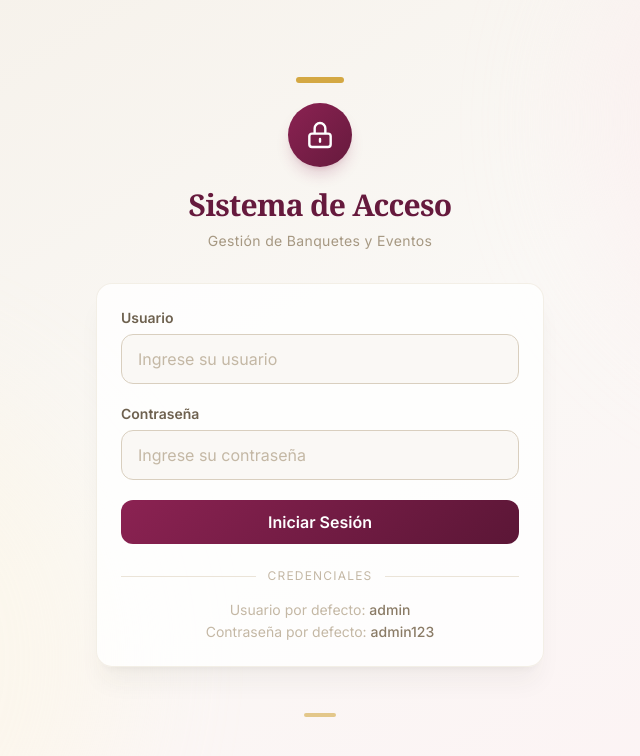
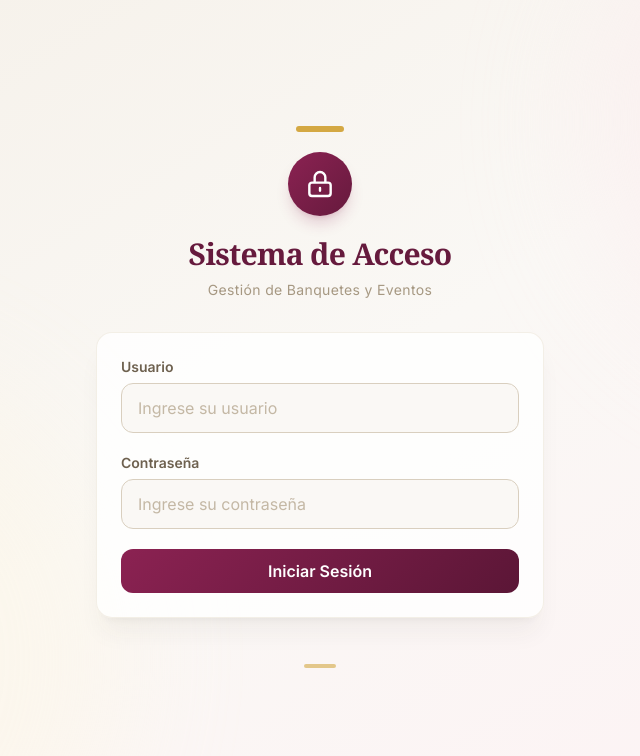
Before and after one commit to Lui-get123/banquete-soft, a Next.js app: page /login in a window 1280 px wide. Shown: the top 756 px of the page, without its empty margins (320-960 px from the left). Built offline with nearby package versions, Linux system fonts and the light colour scheme.

Commit message:
style: remove admin credentials from login and update footers to BanqueteSoft

```diff
--- a/src/app/dashboard/page.tsx
+++ b/src/app/dashboard/page.tsx
@@ -264,7 +264,7 @@ export default function DashboardPage() {
       {/* Footer */}
       <footer className="py-6 text-center">
         <p className="text-warm-400 text-sm">
-          Banquete Pro Construcción © 2026
+          BanqueteSoft © {new Date().getFullYear()}
         </p>
       </footer>
     </div>
--- a/src/app/layout.tsx
+++ b/src/app/layout.tsx
@@ -8,8 +8,8 @@ const inter = Inter({
 });
 
 export const metadata: Metadata = {
-  title: "Sistema de Gestión de Acceso - Banquete",
-  description: "Sistema de control de acceso y pagos para eventos — Banquete Pro Construcción",
+  title: "BanqueteSoft",
+  description: "Sistema de control de acceso y pagos para eventos — BanqueteSoft",
 };
 
 export default function RootLayout({
--- a/src/app/login/page.tsx
+++ b/src/app/login/page.tsx
@@ -128,22 +128,7 @@ export default function LoginPage() {
             </button>
           </form>
 
-          {/* Divider */}
-          <div className="mt-6 mb-4 flex items-center gap-3">
-            <div className="flex-1 h-px bg-warm-200" />
-            <span className="text-xs text-warm-400 uppercase tracking-widest">Credenciales</span>
-            <div className="flex-1 h-px bg-warm-200" />
-          </div>
 
-          {/* Default credentials hint */}
-          <div className="text-center text-sm text-warm-400 space-y-0.5">
-            <p>
-              Usuario por defecto: <strong className="text-warm-600 font-medium">admin</strong>
-            </p>
-            <p>
-              Contraseña por defecto: <strong className="text-warm-600 font-medium">admin123</strong>
-            </p>
-          </div>
         </div>
 
         {/* Footer accent */}
```
